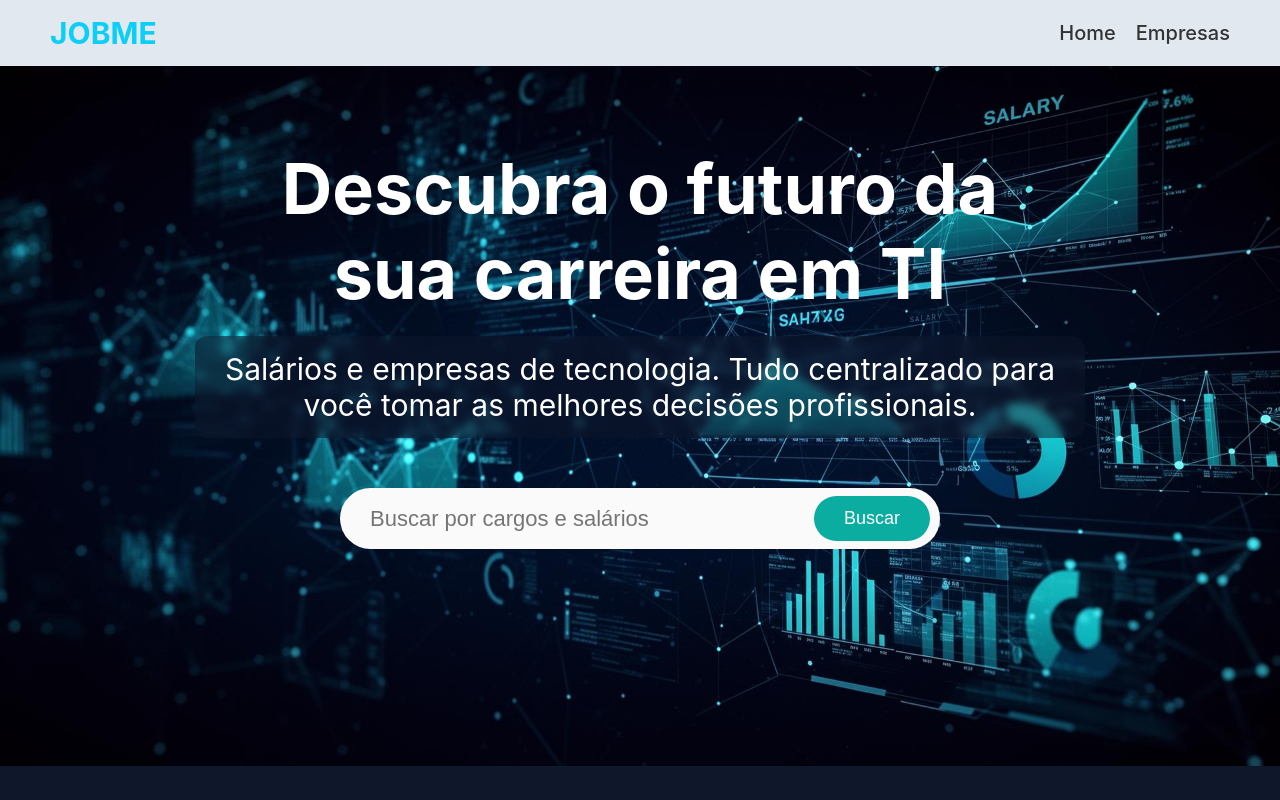
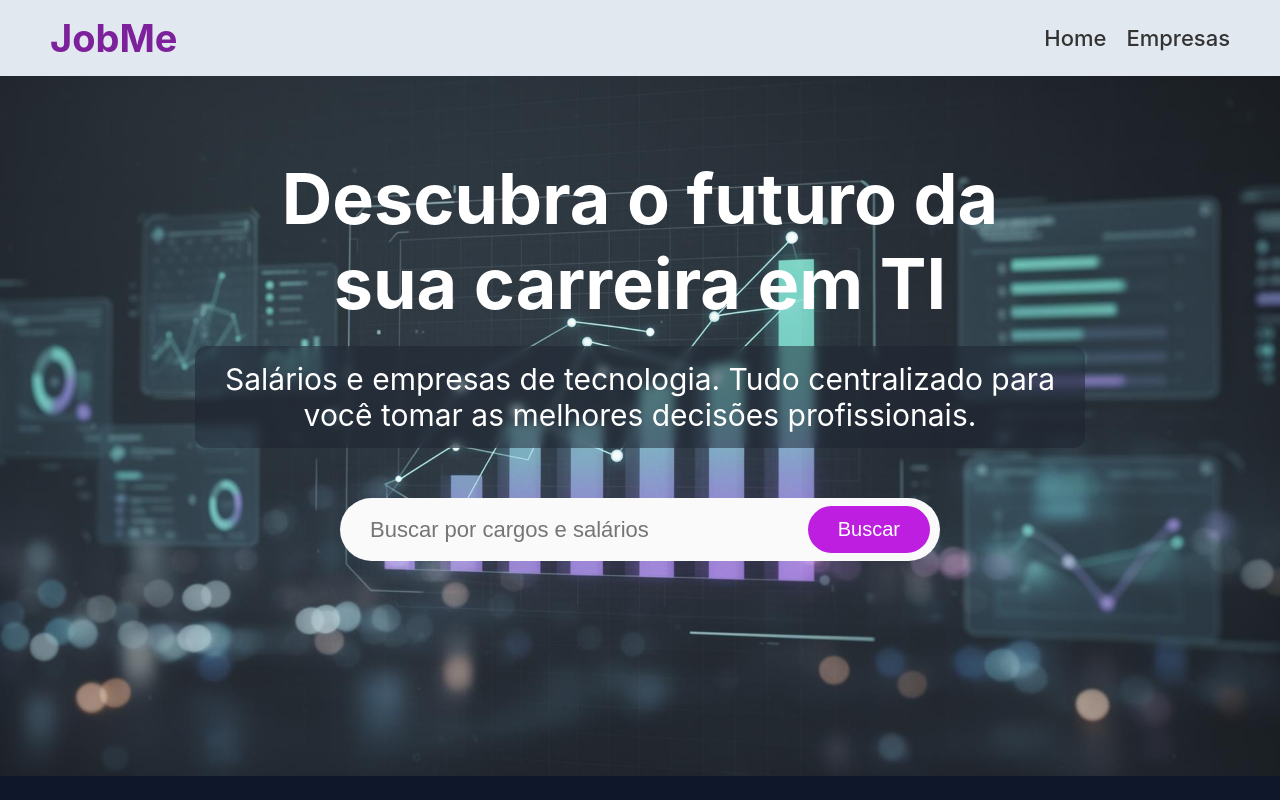
Before and after one commit to nini1504/JobMe, a React (Create React App) app in the folder Frontend/: page / in a window 1280 px wide. Built offline with nearby package versions, Linux system fonts and the light colour scheme; the HTML template or start-up script is replaced by a standard one.

Commit message:
Alterações no Front

```diff
--- a/Frontend/src/App.css
+++ b/Frontend/src/App.css
@@ -51,7 +51,7 @@
 }
 
 .top-section {
-  background-image: url('./assets/bg-tech.jpg');
+  background-image: url('./assets/hero-bg\ \(1\).jpg');
   background-size: cover;
   background-position: center;
   min-height: 700px;
--- a/Frontend/src/components/Banner/Banner.css
+++ b/Frontend/src/components/Banner/Banner.css
@@ -21,7 +21,7 @@
   font-size: 30px;
   color: #ffffff;
   margin-bottom: 50px;
-  background-color: rgba(15, 23, 42, 0.5); /* Azul bem escuro transparente */
+  background-color: rgba(28, 34, 49, 0.5); /* Azul bem escuro transparente */
   backdrop-filter: blur(4px); /* Embaça o que tem atrás da caixa */
   padding: 15px 30px;
   border-radius: 12px;
@@ -49,11 +49,11 @@
 }
 
 .search-button {
-  background-color: #0aada0;
+  background-color: #be1edf;
   color: white;
   border: none;
   border-radius: 30px;
-  font-size: 18px;
+  font-size: 20px;
   padding: 12px 30px;
   cursor: pointer;
 }
--- a/Frontend/src/components/Navbar/Navbar.css
+++ b/Frontend/src/components/Navbar/Navbar.css
@@ -7,8 +7,8 @@
 }
 
 .navbar-logo h2 {
-  color: #0bcff7;
-  font-size: 30px;
+  color: #6e038fe0;
+  font-size: 38px;
 }
 
 .navbar-search input {
@@ -24,5 +24,5 @@
   color: #333;
   margin-left: 20px;
   font-weight: 500;
-  font-size: 20px;
+  font-size: 22px;
 }
--- a/Frontend/src/components/Navbar/Navbar.jsx
+++ b/Frontend/src/components/Navbar/Navbar.jsx
@@ -6,7 +6,7 @@ const Navbar = () => {
   return (
     <nav className="navbar">
       <div className="navbar-logo">
-        <h2>JOBME</h2>
+        <h2>JobMe</h2>
       </div>
 
 
--- a/Frontend/src/pages/Empresas/Empresas.css
+++ b/Frontend/src/pages/Empresas/Empresas.css
@@ -1,12 +1,12 @@
 .empresas-container {
   padding: 40px;
   text-align: center;
-  background-color: #063070;
+  background-color: #e7edf7;
   min-height: 100vh;
 }
 
 .empresas-container h1 {
-  color: white;
+  color: rgb(102, 17, 199);
   margin-bottom: 50px;
   font-size: 50px;
 }
@@ -45,9 +45,9 @@
 }
 
 .empresa-card a {
-  color: #03496e;
+  color: #4d0ea0;
   text-decoration: none;
-  font-size: 15px;
+  font-size: 18px;
 }
 
 .empresa-card a:hover {
```
Also changed, not shown: Frontend/src/assets/hero-bg (1).jpg (added).
